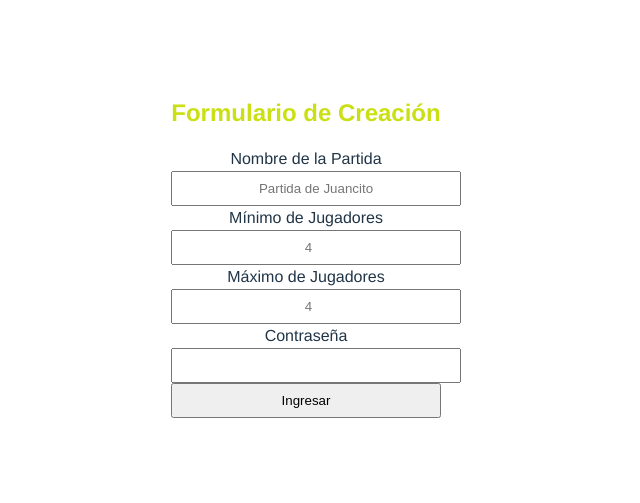
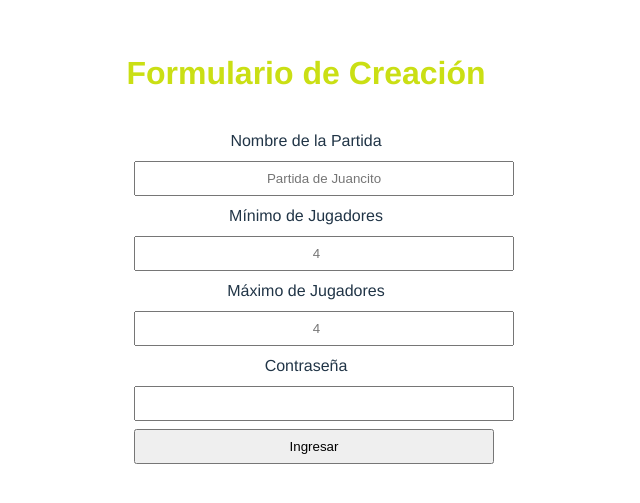
Before and after one commit to cuevasnacho/lacosa, a React (Vite) app in the folder frontend/: page /crear in a window 1280 px wide. Shown: the part 153-656 px from the top of the page, without its empty margins (334-974 px from the left). Built offline with nearby package versions, Linux system fonts and the light colour scheme.

Commit message:
Ultimo commit para merge

```diff
--- a/frontend/src/components/Formularios/CrearPartida/FormCrearPartida.css
+++ b/frontend/src/components/Formularios/CrearPartida/FormCrearPartida.css
@@ -1,3 +1,9 @@
+.container {
+    display: flex;
+    flex-direction: column;
+    align-items: center;
+}
+
 form input{
     text-align: center;
     display: flex;
@@ -6,12 +12,13 @@ form input{
     justify-content: center;
     width: 100%;
     padding: 0.5rem;
+    margin: 0.5rem;
 }
 
 h2 {
-    font-size: 1.5rem;
+    font-size: 2rem;
     font-weight: 600;
-    margin-bottom: 1rem;
+    margin-bottom: 2rem;
     text-align: center;
     color: #cadf14;
 }
--- a/frontend/src/components/Formularios/CrearPartida/FormCrearPartida.jsx
+++ b/frontend/src/components/Formularios/CrearPartida/FormCrearPartida.jsx
@@ -1,7 +1,7 @@
 import React from 'react';
 import {useForm} from 'react-hook-form';
 import CustomButton from '../../Boton/CustomButton';
-import './FormCrearPartida.css';
+import styles from './FormCrearPartida.css';
 import {httpRequest} from '../../../services/HttpService';
 
 function FormCrearPartida() {
@@ -51,6 +51,7 @@ function FormCrearPartida() {
 
   return (
     <>
+      <div className={styles.container}>
       <h2>Formulario de Creación</h2>
         <form onSubmit={handleSubmit(onSubmit)}>
           <div>
@@ -143,6 +144,7 @@ function FormCrearPartida() {
 
           <input type="submit" value="Ingresar" />
         </form>
+      </div>
     </>
   );
 }
--- a/frontend/src/components/Lobby/Lobby.jsx
+++ b/frontend/src/components/Lobby/Lobby.jsx
@@ -24,7 +24,7 @@ function Lobby() {
 
           window.localStorage.setItem('cantidadJugadores', response.lobby_pcount);
 
-          window.localStorage.setItem(JSON.stringify('jugadores', response.lobby_names));
+          window.localStorage.setItem('jugadores', JSON.stringify(response.lobby_names));
 
           window.location.reload();
 
--- a/frontend/src/components/UnirsePartida/UnirsePartida.jsx
+++ b/frontend/src/components/UnirsePartida/UnirsePartida.jsx
@@ -9,8 +9,6 @@ import { Link } from 'react-router-dom'
 
 function UnirsePartida() {
     const [partidas, setPartidas] = useState([])
-
-    let {username} =JSON.parse(window.localStorage.getItem("logged"))
 
      useEffect(() => {
         const fetchpPartidas = async () => {
@@ -35,7 +33,6 @@ function UnirsePartida() {
     <div>
         <video className='videobg' src={videobg} autoPlay loop muted />
         <div className='contenedor-tabla'>
-            <h4>{username}</h4>
             <h3 className='titulo-tabla'>Lista de Partidas</h3>
                 <div className='tabla-unirsePartida'>
                     <table>
--- a/frontend/src/containers/App/App.jsx
+++ b/frontend/src/containers/App/App.jsx
@@ -4,6 +4,9 @@ import Inicio from '../../components/Inicio/Inicio.jsx';
 import Lobby from '../../components/Lobby/Lobby.jsx';
 import FormCrearPartida from '../../components/Formularios/CrearPartida/FormCrearPartida.jsx';
 import UnirsePartida from '../../components/UnirsePartida/UnirsePartida'
+import JugadoresLobby from '../../components/Lobby/JugadoresLobby.jsx';
+
+const jugadores = ["nacho","tute","cabeza"];
 
 function App() {
   return (
```
